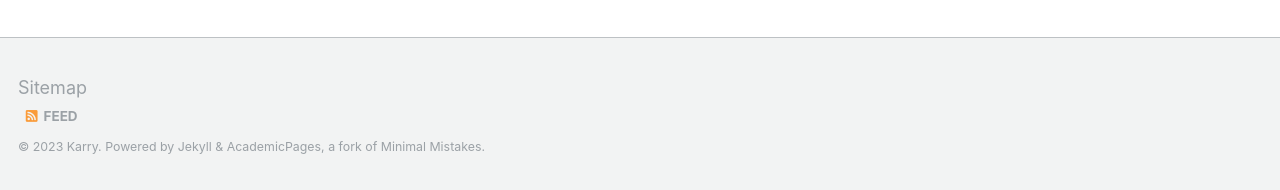
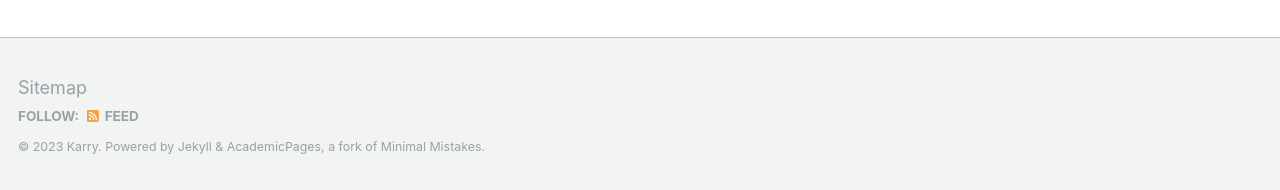
Before and after one commit to kairuiyang07/adst-lab.github.io, a Jekyll site: the page built from _pages/talkmap.html, in a window 1280 px wide. Shown: the part 954-1144 px from the top of the page. Built offline with Jekyll 4.4.1, drawn with Linux system fonts in a browser that asks for light colours; nearby versions of some CDN libraries.

Commit message:
Update ui-text.yml

```diff
--- a/_data/ui-text.yml
+++ b/_data/ui-text.yml
@@ -21,7 +21,7 @@ en: &DEFAULT_EN
   comments_title             : "Comments"
   more_label                 : "Learn More"
   related_label              : "You May Also Enjoy"
-  follow_label               : ""
+  follow_label               : "Follow:"
   feed_label                 : "Feed"
   powered_by                 : "Powered by"
   website_label              : "Website"
```
